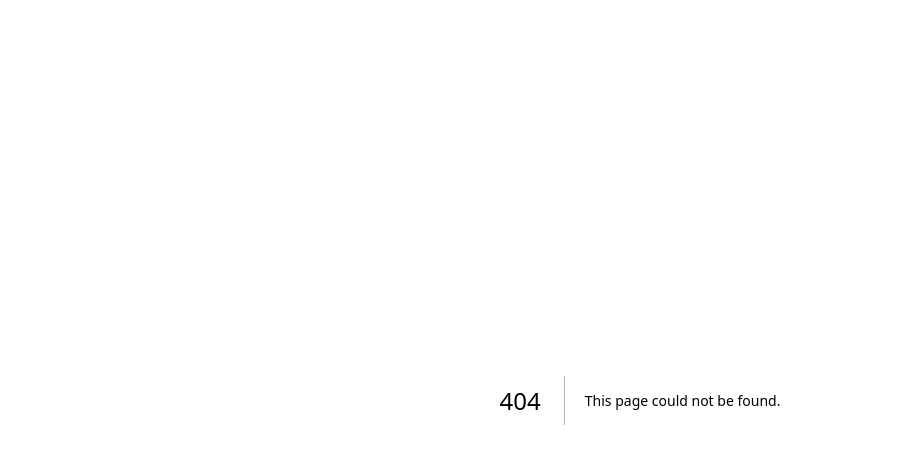
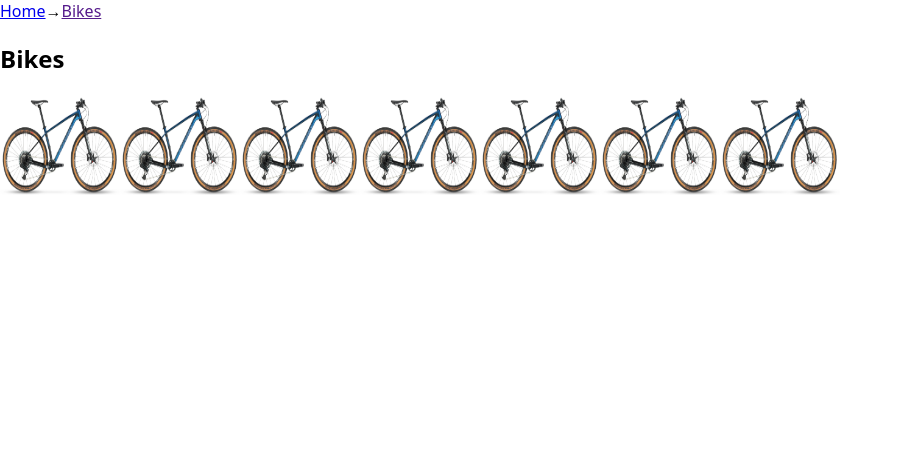
Before and after one commit to YuriPadilla/capstone-project, a Next.js app: page /Bikes in a window 1280 px wide. Before the commit this address had no page. Shown: the top 464 px of the page, without its empty margins (0-900 px from the left). Built offline with nearby package versions, Linux system fonts and the light colour scheme.

Commit message:
update userstory 1, header not finished yet

```diff
--- /dev/null
+++ b/components/BikesList/index.js
@@ -0,0 +1,24 @@
+import { v4 as uuidv4 } from "uuid";
+import { bikes } from "../../lib/bikes.js";
+import Image from "next/image";
+
+export default function BikesList() {
+  return (
+    <>
+      <h2>Bikes</h2>
+      <div>
+        {bikes.map((bike) => {
+          return (
+            <Image
+              key={uuidv4()}
+              src={bike.imageSource}
+              height={100}
+              width={120}
+              alt={bike.marke}
+            />
+          );
+        })}
+      </div>
+    </>
+  );
+}
--- a/components/BikesPreview/index.js
+++ b/components/BikesPreview/index.js
@@ -1,3 +1,4 @@
+import { v4 as uuidv4 } from "uuid";
 import Image from "next/image";
 import Link from "next/link";
 import styled from "styled-components";
@@ -21,7 +22,7 @@ export default function BikesPreview({ bikes }) {
           {bikesForPreview.map((bike) => {
             return (
               <Image
-                key={bike.id}
+                key={uuidv4()}
                 src={bike.imageSource}
                 height={50}
                 width={60}
@@ -30,7 +31,7 @@ export default function BikesPreview({ bikes }) {
             );
           })}
         </div>
-        <Link href="">Show all...</Link>
+        <Link href="/Bikes">Show all...</Link>
       </StyledBikePreview>
     </>
   );
--- a/package.json
+++ b/package.json
@@ -16,7 +16,8 @@
     "next": "13.1.2",
     "react": "18.2.0",
     "react-dom": "18.2.0",
-    "styled-components": "^5.3.6"
+    "styled-components": "^5.3.6",
+    "uuid": "^9.0.0"
   },
   "devDependencies": {
     "@svgr/webpack": "^6.5.1",
--- /dev/null
+++ b/pages/Bikes/index.js
@@ -0,0 +1,11 @@
+import BikesList from "../../components/BikesList";
+import Link from "next/link";
+
+export default function Bikes() {
+  return (
+    <>
+      <Link href="/">Home</Link>→<Link href="">Bikes</Link>
+      <BikesList />
+    </>
+  );
+}
--- a/pages/index.js
+++ b/pages/index.js
@@ -1,10 +1,13 @@
 import PriceInfo from "../components/PriceInfo";
 import BikesPreview from "../components/BikesPreview";
 import { bikes } from "../lib/bikes.js";
+import Link from "next/link";
+import Head from "next/head";
 
 export default function HomePage() {
   return (
     <>
+      <Link href="">Home</Link>
       <PriceInfo />
       <BikesPreview bikes={bikes} />
     </>
```
Also changed, not shown: 1 other file (tests, documents, lock files or other folders).
